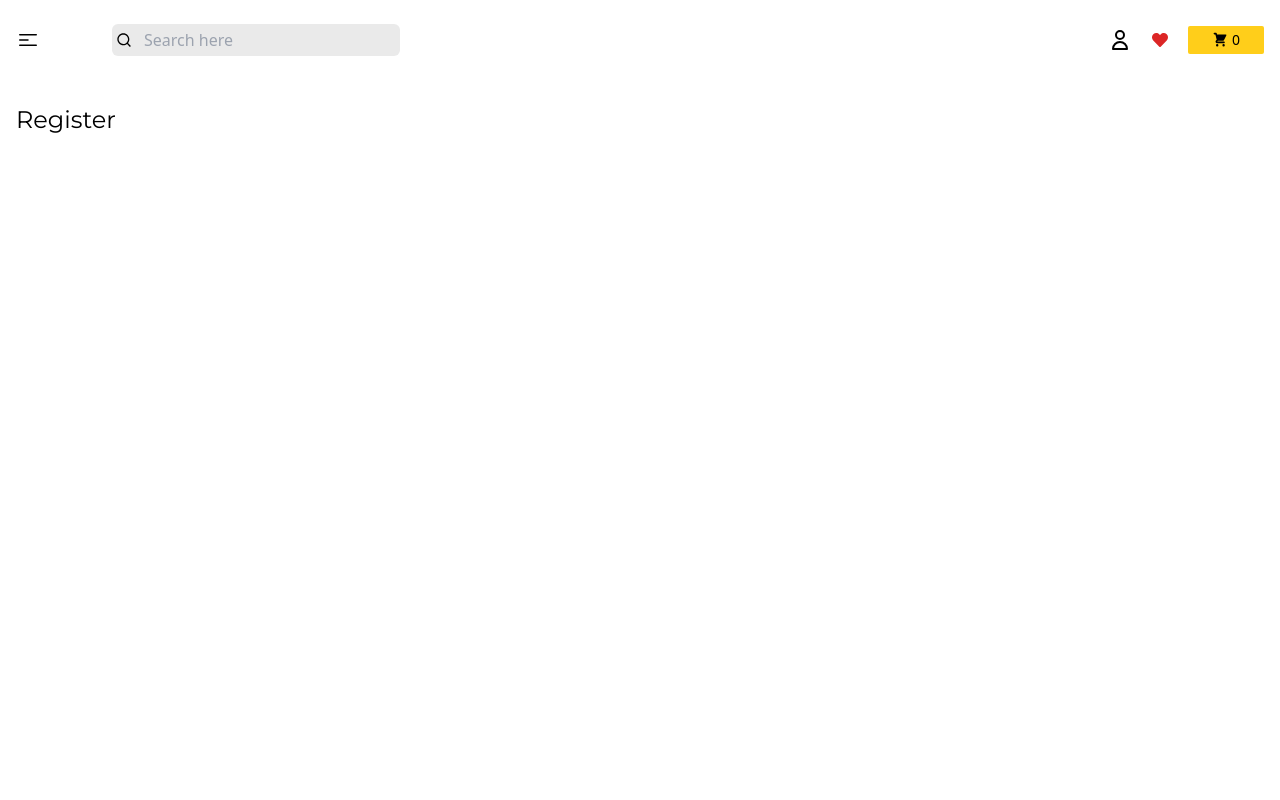
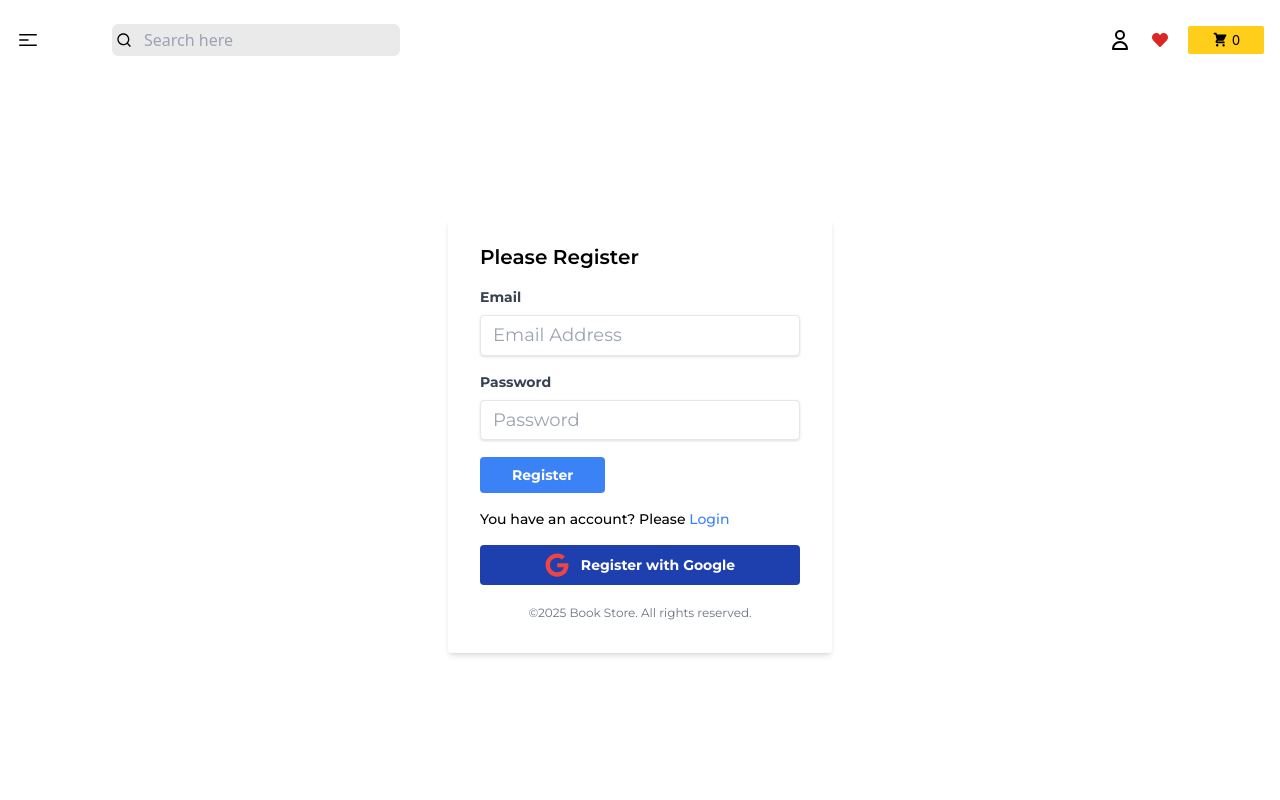
Before and after one commit to AnilBASARAN/bookstore, a React (Vite) app: page /register in a window 1280 px wide. Shown: the top 800 px of the page. Built offline with nearby package versions, Linux system fonts and the light colour scheme.

Commit message:
creating register and login pages

```diff
--- a/src/components/Login.jsx
+++ b/src/components/Login.jsx
@@ -1,26 +1,39 @@
 import React, { useState } from 'react'
 import { Link, useNavigate } from 'react-router-dom'
 import { FaGoogle } from "react-icons/fa";
+import { useForm } from "react-hook-form"
 
 
 
 const Login = () => {
     const [message, setMessage] = useState("")
+    const [submitData,setSubmitData] = useState({});
+        const {
+          register,
+          handleSubmit,
+          watch,
+          formState: { errors },
+        } = useForm()
 
     const navigate = useNavigate()
 
+    const onSubmit = (data) => setSubmitData(data);
+        console.log(submitData)
 
+    const handleGoogleSignIn=()=>{
+
+    }
 
   return (
     <div className='h-[calc(100vh-120px)] flex justify-center items-center '>
         <div className='w-full max-w-sm mx-auto bg-white shadow-md rounded px-8 pt-6 pb-8 mb-4'>
             <h2 className='text-xl font-semibold mb-4'>Please Login</h2>
 
-            <form >
+            <form onSubmit={handleSubmit(onSubmit)}>
                 <div className='mb-4'>
                     <label className='block text-gray-700 text-sm font-bold mb-2' htmlFor="email">Email</label>
                     <input
-
+                    {...register("email", { required: true })}
                     type="email" name="email" id="email" placeholder='Email Address'
                     className='shadow text-lg appearance-none border rounded w-full py-2 px-3 leading-tight focus:outline-none focus:shadow'
                     />
@@ -28,7 +41,7 @@
                 <div className='mb-4'>
                     <label className='block text-gray-700 text-sm font-bold mb-2' htmlFor="password">Password</label>
                     <input
-
+                   {...register("password", { required: true })}
                     type="password" name="password" id="password" placeholder='Password'
                     className='shadow text-lg appearance-none border rounded w-full py-2 px-3 leading-tight focus:outline-none focus:shadow'
                     />
@@ -37,17 +50,17 @@
                     message && <p className='text-red-500 text-xs italic mb-3'>{message}</p>
                 }
                 <div>
-                    <button className='bg-blue-500 hover:bg-blue-700 text-white font-bold py-2 px-8 rounded focus:outline-none'>Login </button>
+                    <button className='bg-blue-500 text-sm hover:bg-blue-700 text-white font-bold py-2 px-8 rounded focus:outline-none'>Login </button>
                 </div>
             </form>
-            <p className='align-baseline font-medium mt-4 text-sm'>Haven't an account? Please <Link to="/register" className='text-blue-500 hover:text-blue-700'>Register</Link></p>
+            <p className='align-baseline font-medium mt-4 text-sm'>Haven&apos;t an account? Please <Link to="/register" className='text-blue-500 hover:text-blue-700'>Register</Link></p>
 
             {/* google sign in */}
-            <div className='mt-4'>
+            <div className='mt-4 w-full '>
                 <button
-
-                className=' flex flex-wrap gap-1 items-center justify-center bg-blue-800 hover:bg-blue-600  text-white font-bold py-2 px-4 rounded focus:outline-none'>
-                <FaGoogle  className='mr-2'/>
+                onClick={handleGoogleSignIn}
+                className=' flex text-sm h-[40px] w-full flex-wrap gap-1 items-center justify-center bg-blue-800 hover:bg-blue-600  text-white font-bold py-2 px-4 rounded focus:outline-none'>
+                <FaGoogle  className='mr-2 text-red-500 text-2xl'/>
                 Sign in with Google
                 </button>
             </div>
--- a/src/components/Register.jsx
+++ b/src/components/Register.jsx
@@ -1,8 +1,73 @@
-import React from 'react'
+import React, { useState } from 'react'
+import { Link, useNavigate } from 'react-router-dom'
+import { FaGoogle } from "react-icons/fa";
+import { useForm } from "react-hook-form"
 
 const Register = () => {
+  const [message, setMessage] = useState("")
+  const [submitData,setSubmitData] = useState({});
+      const {
+        register,
+        handleSubmit,
+        watch,
+        formState: { errors },
+      } = useForm()
+
+  const navigate = useNavigate()
+
+  const onSubmit = (data) => setSubmitData(data);
+      console.log(submitData)
+
+  const handleGoogleSignIn=()=>{
+
+  }
+
   return (
-    <div>Register</div>
+    <div>
+        <div className='h-[calc(100vh-120px)] flex justify-center items-center '>
+        <div className='w-full max-w-sm mx-auto bg-white shadow-md rounded px-8 pt-6 pb-8 mb-4'>
+            <h2 className='text-xl font-semibold mb-4'>Please Register</h2>
+
+            <form onSubmit={handleSubmit(onSubmit)}>
+                <div className='mb-4'>
+                    <label className='block text-gray-700 text-sm font-bold mb-2' htmlFor="email">Email</label>
+                    <input
+                    {...register("email", { required: true })}
+                    type="email" name="email" id="email" placeholder='Email Address'
+                    className='shadow text-lg appearance-none border rounded w-full py-2 px-3 leading-tight focus:outline-none focus:shadow'
+                    />
+                </div>
+                <div className='mb-4'>
+                    <label className='block text-gray-700 text-sm font-bold mb-2' htmlFor="password">Password</label>
+                    <input
+                   {...register("password", { required: true })}
+                    type="password" name="password" id="password" placeholder='Password'
+                    className='shadow text-lg appearance-none border rounded w-full py-2 px-3 leading-tight focus:outline-none focus:shadow'
+                    />
+                </div>
+                {
+                    message && <p className='text-red-500 text-xs italic mb-3'>{message}</p>
+                }
+                <div>
+                    <button className='bg-blue-500 text-sm hover:bg-blue-700 text-white font-bold py-2 px-8 rounded focus:outline-none'>Register </button>
+                </div>
+            </form>
+            <p className='align-baseline font-medium mt-4 text-sm'>You have an account? Please <Link to="/login" className='text-blue-500 hover:text-blue-700'>Login</Link></p>
+
+            {/* google sign in */}
+            <div className='mt-4 w-full '>
+                <button
+                onClick={handleGoogleSignIn}
+                className=' flex text-sm h-[40px] w-full flex-wrap gap-1 items-center justify-center bg-blue-800 hover:bg-blue-600  text-white font-bold py-2 px-4 rounded focus:outline-none'>
+                <FaGoogle  className='mr-2 text-red-500 text-2xl'/>
+                Register with Google
+                </button>
+            </div>
+
+            <p className='mt-5 text-center text-gray-500 text-xs'>©2025 Book Store. All rights reserved.</p>
+        </div>
+    </div>
+    </div>
   )
 }
 
```
